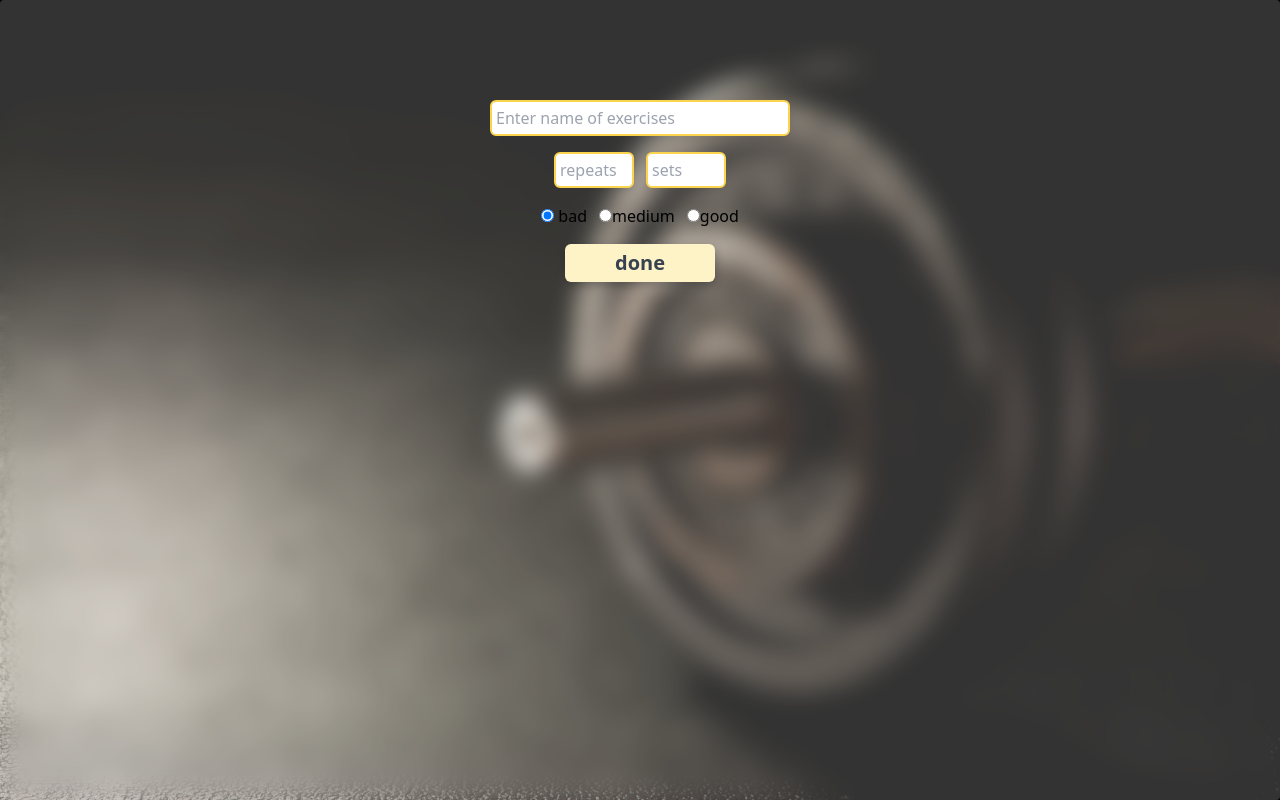
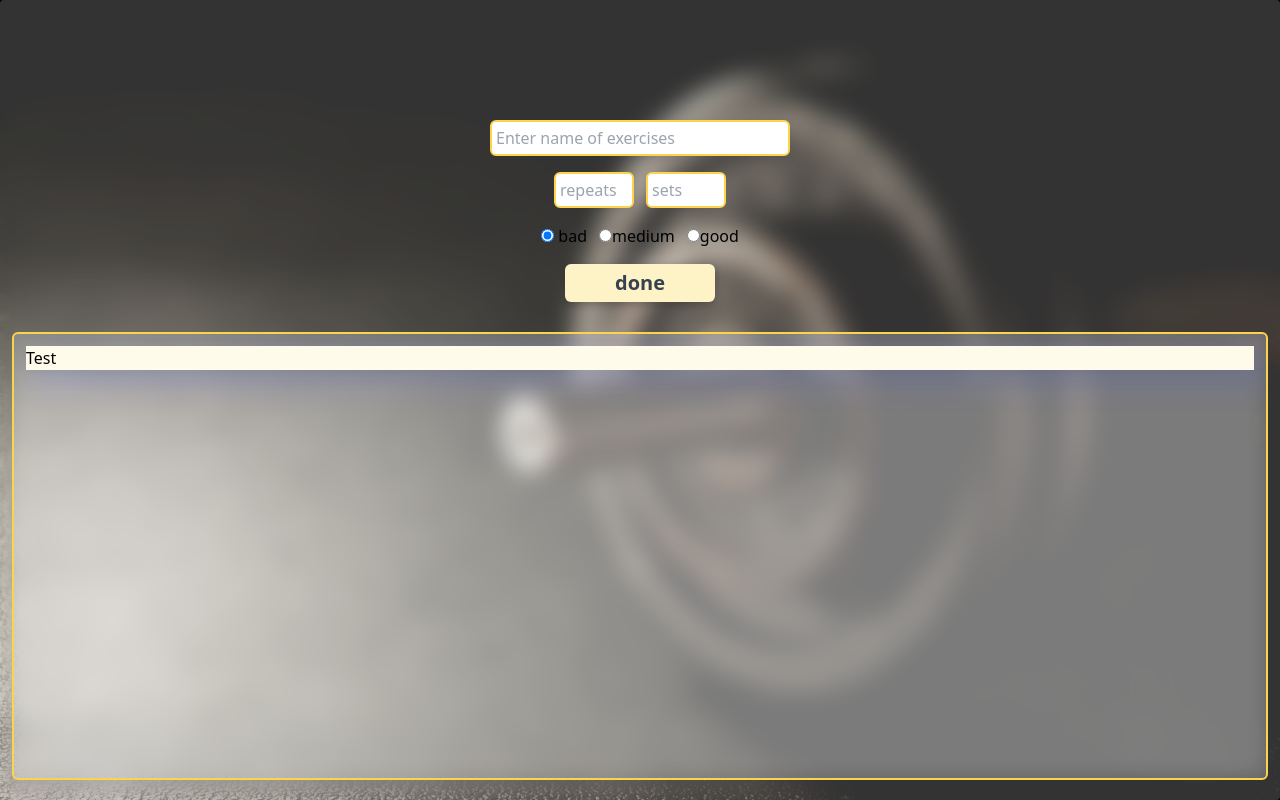
Before and after one commit to RMerkulov-dev/your_fitness-ts, a React (Create React App) app: page /train in a window 1280 px wide. Built offline with nearby package versions, Linux system fonts and the light colour scheme.

Commit message:
update_frontend

```diff
--- a/src/components/TrainingItem.tsx
+++ b/src/components/TrainingItem.tsx
@@ -1,7 +1,11 @@
 import React from "react";
 
 const TrainingItem = () => {
-  return <div className="bg-amber-50 w-screen">Test</div>;
+  return (
+    <div className="bg-amber-50 w-full shadow-[-10px_-10px_30px_4px_rgba(0,0,0,0.1),_10px_10px_30px_4px_rgba(45,78,255,0.15)]">
+      Test
+    </div>
+  );
 };
 
 export default TrainingItem;
--- a/src/views/HomePage.tsx
+++ b/src/views/HomePage.tsx
@@ -4,7 +4,7 @@ import Logo from "../img/logo.png";
 const HomePage = () => {
   return (
     <div className="bg-main bg-no-repeat bg-cover  bg-center bg-fixed w-screen h-screen">
-      <div className="bg-white bg-opacity-20 backdrop-blur-md rounded drop-shadow-lg w-screen h-screen flex items-start justify-center ">
+      <div className="bg-white bg-opacity-20 backdrop-blur-md rounded drop-shadow-lg w-screen h-screen flex items-start justify-center px-3 ">
         <div className="flex items-start  flex-col  gap-2  mx-auto my-auto">
           <img
             className="block mx-auto"
--- a/src/views/TrainingPage.tsx
+++ b/src/views/TrainingPage.tsx
@@ -1,4 +1,5 @@
 import React, { useState } from "react";
+import TrainingItem from "../components/TrainingItem";
 
 const TrainingPage = () => {
   const [trainName, setTrainName] = useState("");
@@ -31,7 +32,7 @@ const TrainingPage = () => {
 
   return (
     <div className="bg-main bg-no-repeat bg-cover  bg-center bg-fixed w-screen h-screen">
-      <div className="bg-white bg-opacity-20 backdrop-blur-md rounded drop-shadow-lg w-screen h-screen flex items-start justify-center ">
+      <div className="bg-white bg-opacity-20 backdrop-blur-md rounded drop-shadow-lg w-screen h-screen flex items-center justify-start flex-col px-3 py-5">
         <form className="flex flex-col items-center justify-center gap-4 mt-[100px] w-[300px]">
           <label>
             <input
@@ -104,7 +105,9 @@ const TrainingPage = () => {
             done
           </button>
         </form>
-        <div></div>
+        <div className="bg-white bg-opacity-20 backdrop-blur-md bg-amber-50 w-full h-full mt-[30px] border-2 rounded-md border-amber-300 overflow-y-scroll px-3 py-3">
+          <TrainingItem />
+        </div>
       </div>
     </div>
   );
```
